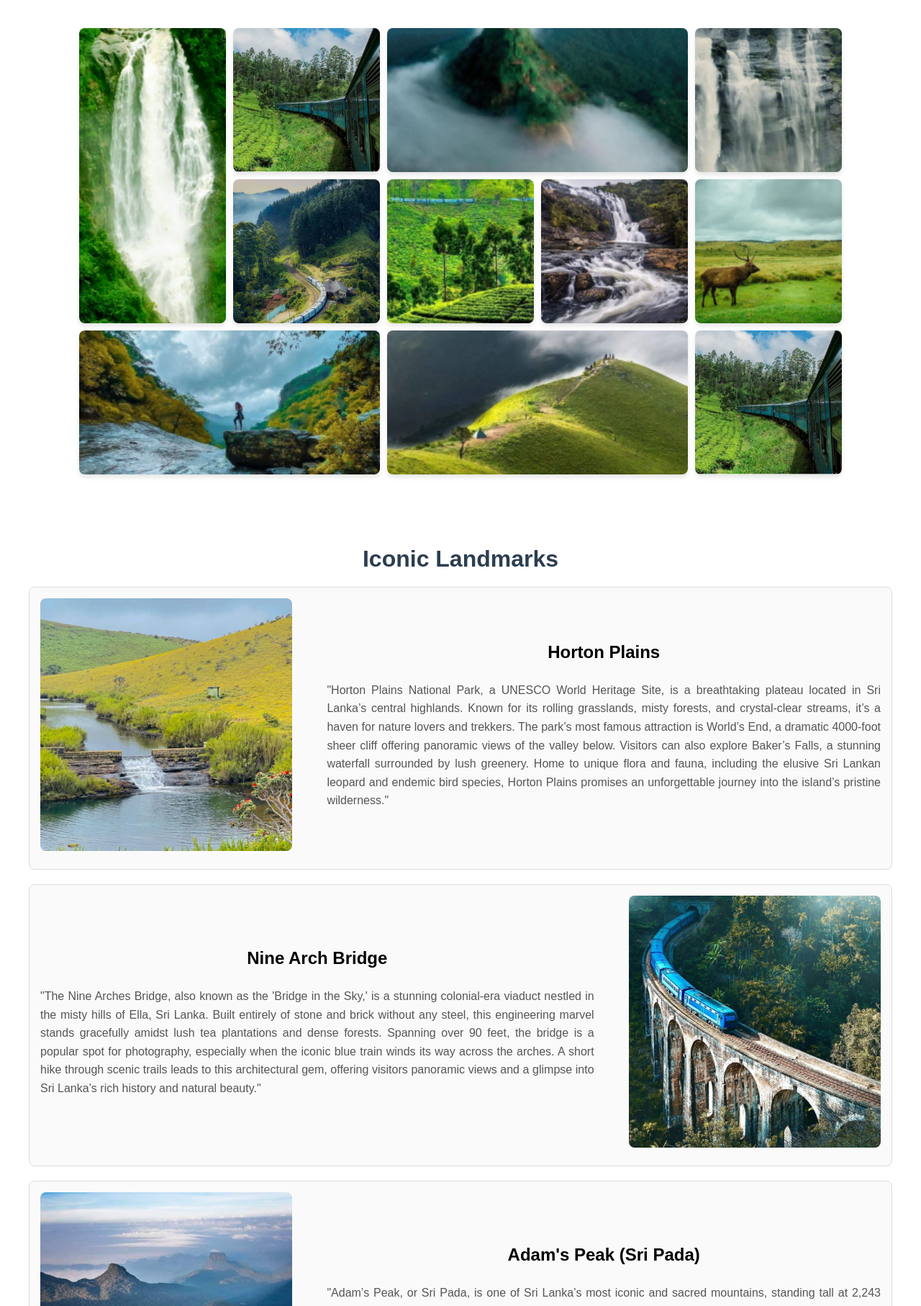
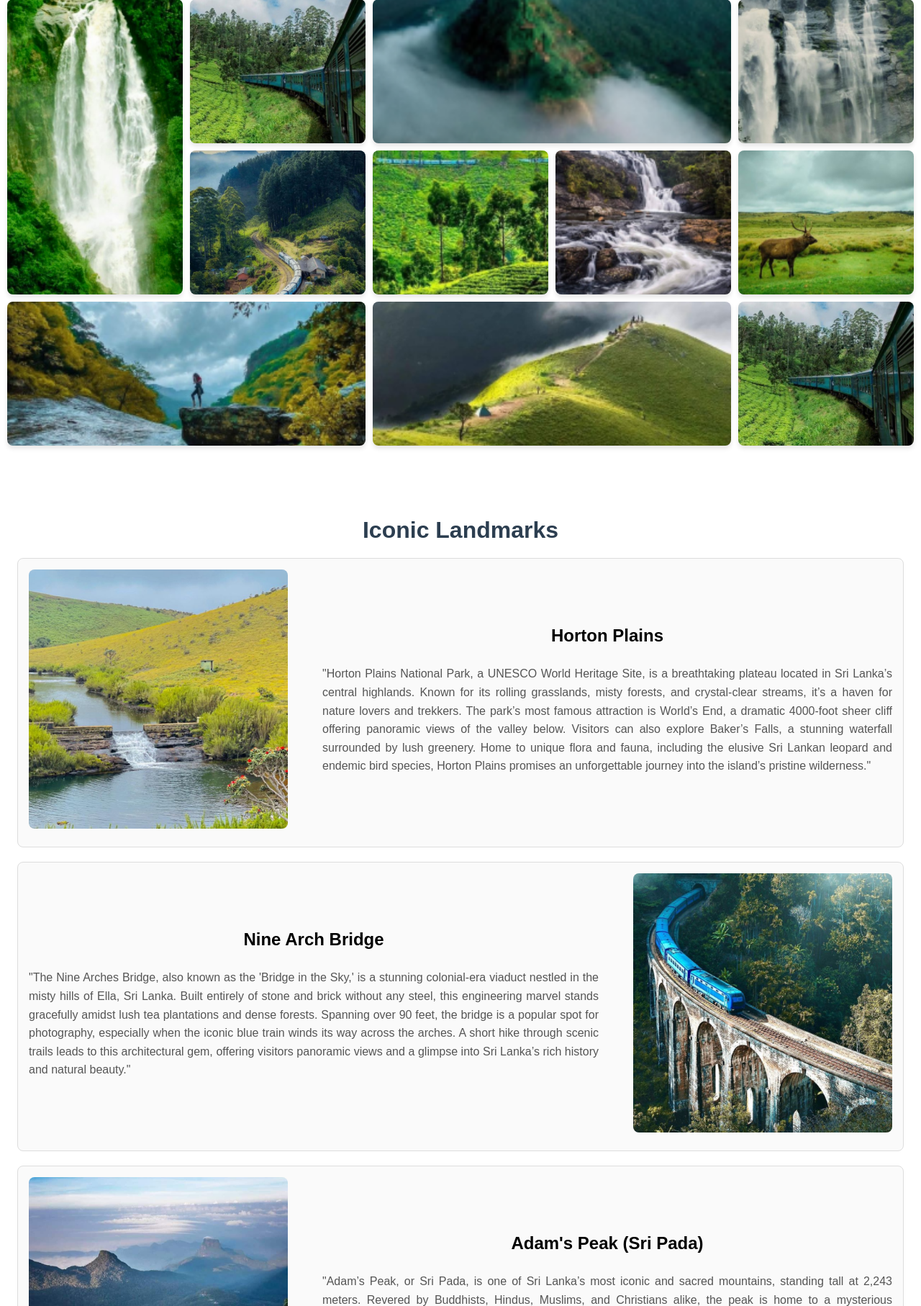
Before and after one commit to wathsaladmpgj/Tourism-Website-Hackathon-, a PHP site: page /destination_page.html in a window 1280 px wide. Shown: the part 3035-4849 px from the top of the page at 72% size. Run offline with PHP 8.4, Linux system fonts and the light colour scheme.

Commit message:
change style of destination page

```diff
--- a/destination.css
+++ b/destination.css
@@ -1,13 +1,20 @@
 body {
+    font-family: Arial, sans-serif;
     margin: 0;
-    padding: 20px;
-    background-color: #ffffff;
-    font-family: Arial, sans-serif;
-    color: rgb(0, 0, 0);
-    display: flex;
-    flex-direction: column;
-    justify-content: center;
-    align-items: center;
+    padding: 0;
+}
+
+
+
+/* Hero Section */
+.hero-section {
+    text-align: center;
+}
+
+.hero-image {
+    width: 100%;
+    height: auto;
+    object-fit: cover;
 }
 .container {
     max-width: 800px;
@@ -252,11 +259,14 @@ body {
 /*land mark details*/
 .container2 {
     margin-top: 3rem;
-    max-width: 1200px;
-    width: 100%;
+    max-width: 100%;
     background: #fff;
     padding: 20px;
     border-radius: 10px;
+    display: flex;
+    flex-direction: column;
+    justify-content: center;
+    align-items: center;
 }
 
 .main-heading {
```
